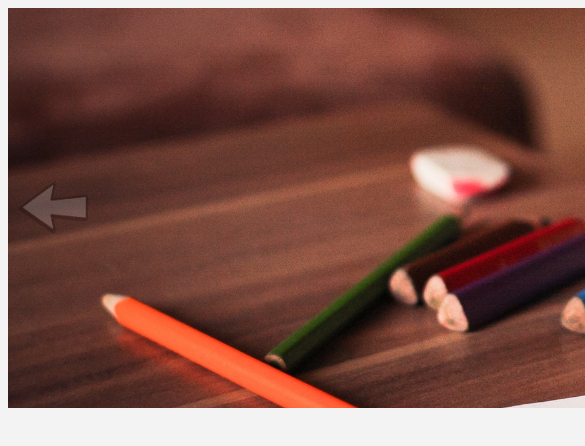
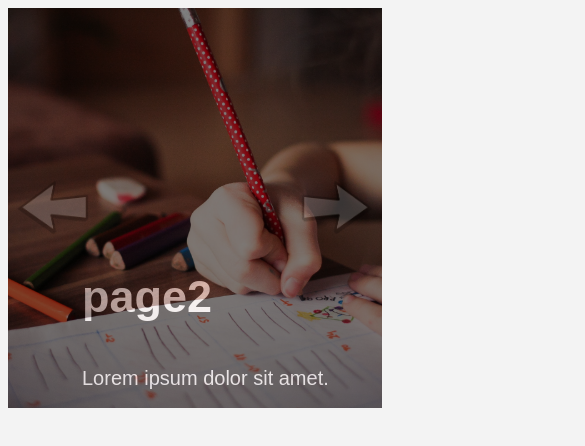
Before and after one commit to eshankasun/Banner, a plain HTML site: page index.html in a window 390 px wide. Shown: the top 446 px of the page, 585 px wide, since content can reach past the window. Drawn offline with Linux system fonts and the light colour scheme.

Commit message:
responsive now
added flex box container
switched arrow function

```diff
--- a/index.html
+++ b/index.html
@@ -1,5 +1,6 @@
 <!DOCTYPE html>
 <html lang="en">
+
 <head>
         <meta charset="UTF-8">
         <meta name="viewport" content="width=device-width, initial-scale=1.0">
@@ -7,7 +8,9 @@
         <title>Banner</title>
         <link rel="stylesheet" href="style.css">
 </head>
+
 <body>
+        <div class="container">
                 <div class="main-banner" id="main-banner">
 
                         <div class="imgbanbtn imgbanbtn-prev" id="imgbanbtn-prev"></div>
@@ -45,9 +48,11 @@
 
 
                         </div>
+                </div>
 
 
                 <script src="main.js"></script>
 
 </body>
+
 </html>
--- a/main.js
+++ b/main.js
@@ -2,30 +2,30 @@ var bannerStatus = 1;
 var bannerTimer = 4000;
 
 // on  load function for banner//
-window.onload = function() {
+window.onload = () => {
   bannerLoop();
 };
 
-var startBannerLoop = setInterval(function() {
+var startBannerLoop = setInterval(() => {
   bannerLoop();
 }, bannerTimer);
 
 //mouse over pause//
 
-document.getElementById("main-banner").onmouseenter = function() {
+document.getElementById("main-banner").onmouseenter = () => {
   clearInterval(startBannerLoop);
 };
 
 //mouse leave continue//
-document.getElementById("main-banner").onmouseleave = function() {
-  startBannerLoop = setInterval(function() {
+document.getElementById("main-banner").onmouseleave = () => {
+  startBannerLoop = setInterval(() => {
     bannerLoop();
   }, bannerTimer);
 };
 
 //previous button !not working in  order???//
 
-document.getElementById("imgbanbtn-prev").onclick = function() {
+document.getElementById("imgbanbtn-prev").onclick = () => {
   if (bannerStatus === 1) {
     bannerStatus = 4;
   } else if (bannerStatus === 2) {
@@ -54,7 +54,7 @@ function prev() {
   bannerLoop();
 }
 // next button
-document.getElementById("imgbanbtn-next").onclick = function() {
+document.getElementById("imgbanbtn-next").onclick = function () {
   bannerLoop();
 };
 
@@ -77,7 +77,7 @@ function bannerLoop() {
     // document.getElementById("imgban3").style.opacity = "0";
     // document.getElementById("imgban4").style.opacity = "0";
     // document.getElementById("imgban5").style.opacity = "0";
-    setTimeout(function() {
+    setTimeout(function () {
       document.getElementById("imgban1").style.right = "0px";
       document.getElementById("imgban1").style.zIndex = "1000";
       document.getElementById("imgban2").style.right = "-1200px";
@@ -89,7 +89,7 @@ function bannerLoop() {
       document.getElementById("imgban5").style.right = "1200px";
       document.getElementById("imgban5").style.zIndex = "500";
     }, 0);
-    setTimeout(function() {
+    setTimeout(function () {
       document.getElementById("imgban2").style.opacity = "1";
       // document.getElementById("imgban3").style.opacity = "1";
       // document.getElementById("imgban4").style.opacity = "1";
@@ -101,7 +101,7 @@ function bannerLoop() {
     // document.getElementById("imgban4").style.opacity = "0";
     // document.getElementById("imgban5").style.opacity = "0";
     // document.getElementById("imgban1").style.opacity = "0";
-    setTimeout(function() {
+    setTimeout(function () {
       document.getElementById("imgban2").style.right = "0px";
       document.getElementById("imgban2").style.zIndex = "1000";
       document.getElementById("imgban3").style.right = "-1200px";
@@ -113,7 +113,7 @@ function bannerLoop() {
       document.getElementById("imgban1").style.right = "1200px";
       document.getElementById("imgban1").style.zIndex = "500";
     }, 0);
-    setTimeout(function() {
+    setTimeout(function () {
       document.getElementById("imgban3").style.opacity = "1";
       // document.getElementById("imgban4").style.opacity = "1";
       // document.getElementById("imgban5").style.opacity = "1";
@@ -125,7 +125,7 @@ function bannerLoop() {
     // document.getElementById("imgban5").style.opacity = "0";
     // document.getElementById("imgban1").style.opacity = "0";
     // document.getElementById("imgban2").style.opacity = "0";
-    setTimeout(function() {
+    setTimeout(function () {
       document.getElementById("imgban3").style.right = "0px";
       document.getElementById("imgban3").style.zIndex = "1000";
       document.getElementById("imgban4").style.right = "-1200px";
@@ -137,7 +137,7 @@ function bannerLoop() {
       document.getElementById("imgban2").style.right = "1200px";
       document.getElementById("imgban2").style.zIndex = "500";
     }, 0);
-    setTimeout(function() {
+    setTimeout(function () {
       document.getElementById("imgban4").style.opacity = "1";
       // document.getElementById("imgban5").style.opacity = "1";
       // document.getElementById("imgban1").style.opacity = "1";
@@ -149,7 +149,7 @@ function bannerLoop() {
     // document.getElementById("imgban1").style.opacity = "0";
     // document.getElementById("imgban2").style.opacity = "0";
     // document.getElementById("imgban3").style.opacity = "0";
-    setTimeout(function() {
+    setTimeout(function () {
       document.getElementById("imgban4").style.right = "0px";
       document.getElementById("imgban4").style.zIndex = "1000";
       document.getElementById("imgban5").style.right = "-1200px";
@@ -161,7 +161,7 @@ function bannerLoop() {
       document.getElementById("imgban3").style.right = "1200px";
       document.getElementById("imgban3").style.zIndex = "500";
     }, 0);
-    setTimeout(function() {
+    setTimeout(function () {
       document.getElementById("imgban5").style.opacity = "1";
       // document.getElementById("imgban1").style.opacity = "1";
       // document.getElementById("imgban2").style.opacity = "1";
@@ -173,7 +173,7 @@ function bannerLoop() {
     // document.getElementById("imgban2").style.opacity = "0";
     // document.getElementById("imgban3").style.opacity = "0";
     // document.getElementById("imgban4").style.opacity = "0";
-    setTimeout(function() {
+    setTimeout(function () {
       document.getElementById("imgban5").style.right = "0px";
       document.getElementById("imgban5").style.zIndex = "1000";
       document.getElementById("imgban1").style.right = "-1200px";
@@ -185,7 +185,7 @@ function bannerLoop() {
       document.getElementById("imgban4").style.right = "1200px";
       document.getElementById("imgban4").style.zIndex = "500";
     }, 0);
-    setTimeout(function() {
+    setTimeout(function () {
       document.getElementById("imgban1").style.opacity = "1";
       // document.getElementById("imgban2").style.opacity = "1";
       // document.getElementById("imgban3").style.opacity = "1";
--- a/style.css
+++ b/style.css
@@ -5,6 +5,13 @@
 
 body {
     background-color: #f3f3f3;
+
+}
+
+.container{
+    display: flex;
+    justify-content: center;
+    align-items: center;
 
 }
 
```
Lines whose indentation alone changed are shown as unchanged.
